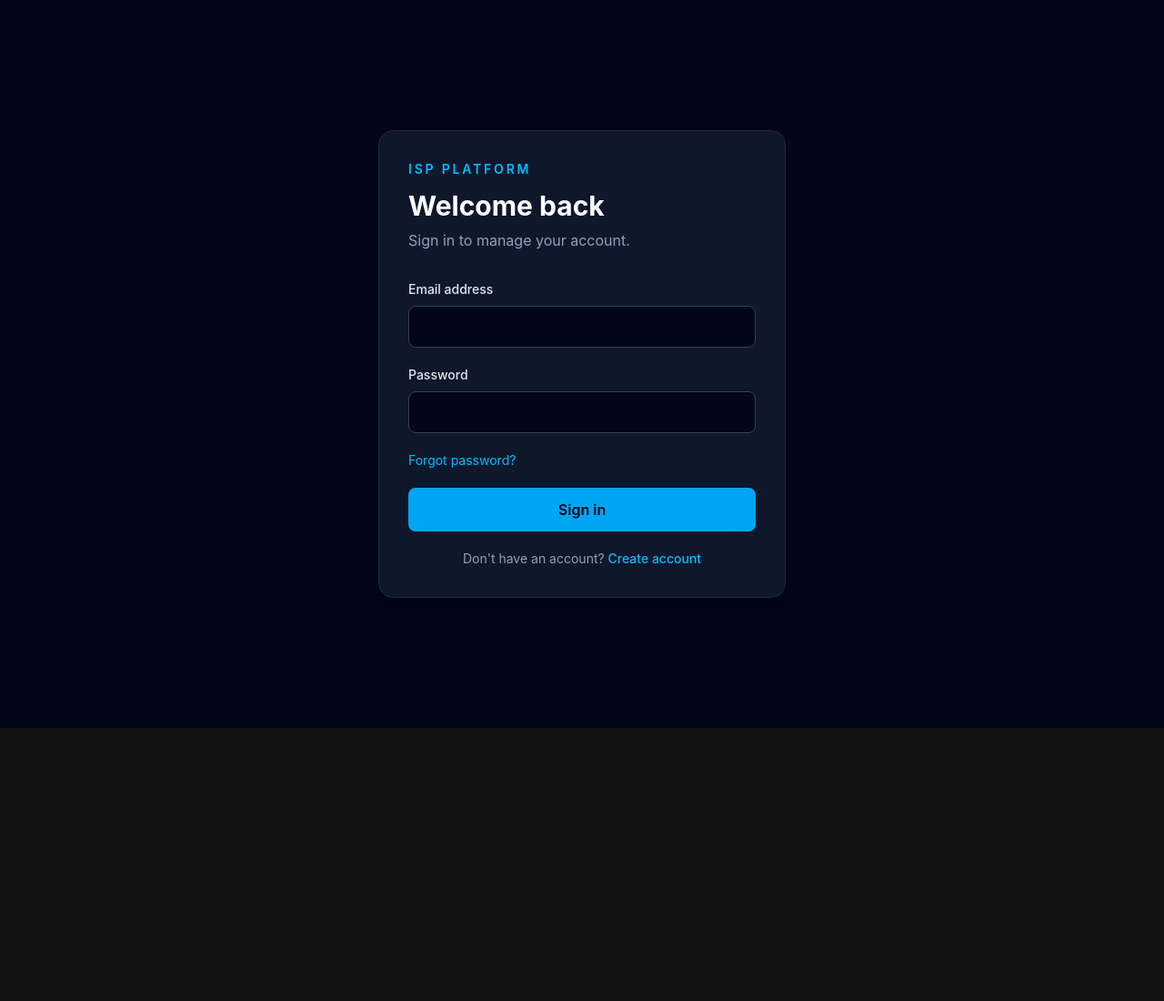
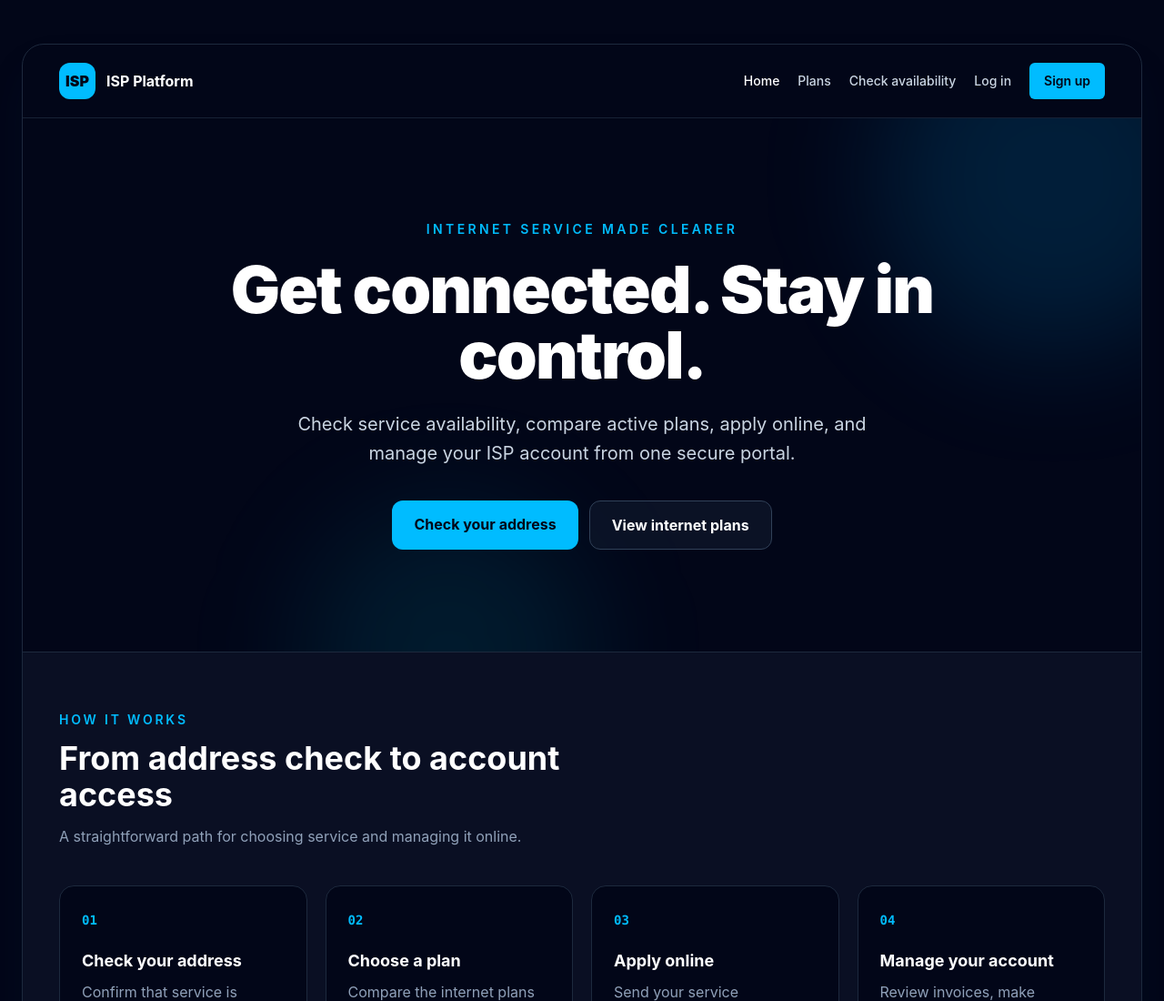
Before and after one commit to hancesooome/isp-project, a React (Vite) app in the folder apps/web/: page / in a window 1280 px wide. Shown: the top 1100 px of the page at 91% size. Before the commit the page ends 800 px from the top, so only its background shows below. Built offline with nearby package versions, Linux system fonts and the light colour scheme; no server answers.

Commit message:
feat(web): add public homepage

```diff
--- a/apps/web/src/App.tsx
+++ b/apps/web/src/App.tsx
@@ -14,6 +14,7 @@
 import { InvoiceDetailsPage } from './features/invoices/InvoiceDetailsPage'
 import { AdminBillingPage } from './features/invoices/AdminBillingPage'
 import { StatementsPage } from './features/statements/StatementsPage'
+import { HomePage } from './features/home/HomePage'
 import {
   DEFAULT_AUTHENTICATED_PATH,
   getSafeRedirect,
@@ -34,7 +35,9 @@
 
   let content: ReactNode
 
-  if (path === '/signup') {
+  if (path === '/') {
+    content = <HomePage />
+  } else if (path === '/signup') {
     content = <SignupForm />
   } else if (path === '/forgot-password') {
     content = <PasswordResetPlaceholder />
--- /dev/null
+++ b/apps/web/src/features/home/HomePage.tsx
@@ -0,0 +1,246 @@
+const journeySteps = [
+  {
+    number: '01',
+    title: 'Check your address',
+    description: 'Confirm that service is available at your installation address.',
+  },
+  {
+    number: '02',
+    title: 'Choose a plan',
+    description: 'Compare the internet plans that are currently available.',
+  },
+  {
+    number: '03',
+    title: 'Apply online',
+    description: 'Send your service application and follow its review status.',
+  },
+  {
+    number: '04',
+    title: 'Manage your account',
+    description: 'Review invoices, make secure payments, and download statements.',
+  },
+]
+
+const platformFeatures = [
+  {
+    title: 'Online applications',
+    description:
+      'Choose an available plan, submit your details, and follow the review from your account.',
+  },
+  {
+    title: 'Clear account access',
+    description:
+      'See your current service plan and application status in one customer portal.',
+  },
+  {
+    title: 'Secure online billing',
+    description:
+      'Review invoice details and use Stripe Checkout when an invoice is ready for payment.',
+  },
+  {
+    title: 'Monthly statements',
+    description:
+      'Access your available Statements of Account as private downloadable PDF files.',
+  },
+]
+
+const focusClass =
+  'rounded-md focus-visible:outline-none focus-visible:ring-2 focus-visible:ring-sky-400 focus-visible:ring-offset-2 focus-visible:ring-offset-slate-950'
+
+export function HomePage() {
+  return (
+    <div className="w-full max-w-7xl overflow-hidden rounded-3xl border border-slate-800 bg-slate-950 shadow-2xl shadow-sky-950/20">
+      <header className="border-b border-slate-800/80 px-5 py-5 sm:px-8 lg:px-10">
+        <div className="flex flex-wrap items-center justify-between gap-5">
+          <a
+            className={`flex items-center gap-3 font-bold text-white ${focusClass}`}
+            href="/"
+          >
+            <span
+              aria-hidden="true"
+              className="grid size-10 place-items-center rounded-xl bg-sky-400 font-black text-slate-950"
+            >
+              ISP
+            </span>
+            <span>ISP Platform</span>
+          </a>
+
+          <nav
+            aria-label="Public navigation"
+            className="flex flex-wrap items-center gap-x-5 gap-y-3 text-sm font-medium"
+          >
+            <a className={`text-white ${focusClass}`} href="/">
+              Home
+            </a>
+            <a
+              className={`text-slate-300 transition hover:text-white ${focusClass}`}
+              href="/plans"
+            >
+              Plans
+            </a>
+            <a
+              className={`text-slate-300 transition hover:text-white ${focusClass}`}
+              href="/availability"
+            >
+              Check availability
+            </a>
+            <a
+              className={`text-slate-300 transition hover:text-white ${focusClass}`}
+              href="/login"
+            >
+              Log in
+            </a>
+            <a
+              className={`rounded-lg bg-sky-400 px-4 py-2.5 font-semibold text-slate-950 transition hover:bg-sky-300 ${focusClass}`}
+              href="/signup"
+            >
+              Sign up
+            </a>
+          </nav>
+        </div>
+      </header>
+
+      <div className="relative isolate overflow-hidden px-5 py-16 sm:px-8 sm:py-24 lg:px-10 lg:py-28">
+        <div
+          aria-hidden="true"
+          className="absolute -right-24 -top-32 -z-10 size-96 rounded-full bg-sky-500/15 blur-3xl"
+        />
+        <div
+          aria-hidden="true"
+          className="absolute -bottom-40 left-1/4 -z-10 size-80 rounded-full bg-cyan-400/10 blur-3xl"
+        />
+
+        <section className="mx-auto max-w-4xl text-center" aria-labelledby="home-heading">
+          <p className="text-sm font-semibold uppercase tracking-[0.24em] text-sky-400">
+            Internet service made clearer
+          </p>
+          <h1
+            className="mt-5 text-4xl font-black tracking-tight text-white sm:text-6xl lg:text-7xl"
+            id="home-heading"
+          >
+            Get connected. Stay in control.
+          </h1>
+          <p className="mx-auto mt-6 max-w-2xl text-lg leading-8 text-slate-300 sm:text-xl">
+            Check service availability, compare active plans, apply online, and
+            manage your ISP account from one secure portal.
+          </p>
+          <div className="mt-9 flex flex-col justify-center gap-3 sm:flex-row">
+            <a
+              className={`rounded-xl bg-sky-400 px-6 py-3.5 font-bold text-slate-950 transition hover:bg-sky-300 ${focusClass}`}
+              href="/availability"
+            >
+              Check your address
+            </a>
+            <a
+              className={`rounded-xl border border-slate-700 bg-slate-900/70 px-6 py-3.5 font-bold text-white transition hover:border-slate-500 hover:bg-slate-800 ${focusClass}`}
+              href="/plans"
+            >
+              View internet plans
+            </a>
+          </div>
+        </section>
+      </div>
+
+      <section
+        aria-labelledby="journey-heading"
+        className="border-y border-slate-800 bg-slate-900/60 px-5 py-16 sm:px-8 lg:px-10"
+      >
+        <div className="mx-auto max-w-6xl">
+          <div className="max-w-2xl">
+            <p className="text-sm font-semibold uppercase tracking-[0.2em] text-sky-400">
+              How it works
+            </p>
+            <h2 className="mt-3 text-3xl font-bold text-white sm:text-4xl" id="journey-heading">
+              From address check to account access
+            </h2>
+            <p className="mt-3 leading-7 text-slate-400">
+              A straightforward path for choosing service and managing it online.
+            </p>
+          </div>
+
+          <ol className="mt-10 grid gap-5 sm:grid-cols-2 lg:grid-cols-4">
+            {journeySteps.map((step) => (
+              <li
+                className="rounded-2xl border border-slate-800 bg-slate-950 p-6"
+                key={step.number}
+              >
+                <span className="font-mono text-sm font-bold text-sky-400">
+                  {step.number}
+                </span>
+                <h3 className="mt-5 text-lg font-bold text-white">{step.title}</h3>
+                <p className="mt-2 leading-6 text-slate-400">{step.description}</p>
+              </li>
+            ))}
+          </ol>
+        </div>
+      </section>
+
+      <section
+        aria-labelledby="features-heading"
+        className="px-5 py-16 sm:px-8 lg:px-10 lg:py-20"
+      >
+        <div className="mx-auto max-w-6xl">
+          <div className="text-center">
+            <p className="text-sm font-semibold uppercase tracking-[0.2em] text-sky-400">
+              Your service account
+            </p>
+            <h2 className="mt-3 text-3xl font-bold text-white sm:text-4xl" id="features-heading">
+              The essentials, available online
+            </h2>
+          </div>
+
+          <div className="mt-10 grid gap-5 md:grid-cols-2">
+            {platformFeatures.map((feature) => (
+              <article
+                className="rounded-2xl border border-slate-800 bg-gradient-to-br from-slate-900 to-slate-950 p-6 sm:p-7"
+                key={feature.title}
+              >
+                <div aria-hidden="true" className="size-2 rounded-full bg-sky-400" />
+                <h3 className="mt-5 text-xl font-bold text-white">{feature.title}</h3>
+                <p className="mt-2 max-w-xl leading-7 text-slate-400">
+                  {feature.description}
+                </p>
+              </article>
+            ))}
+          </div>
+
+          <div className="mt-12 rounded-2xl border border-sky-900 bg-sky-950/40 p-7 text-center sm:p-10">
+            <h2 className="text-2xl font-bold text-white sm:text-3xl">
+              Ready to check your location?
+            </h2>
+            <p className="mx-auto mt-3 max-w-xl text-slate-300">
+              Start with your installation address, then compare the plans currently
+              available to apply for.
+            </p>
+            <a
+              className={`mt-6 inline-block rounded-xl bg-sky-400 px-6 py-3 font-bold text-slate-950 transition hover:bg-sky-300 ${focusClass}`}
+              href="/availability"
+            >
+              Check service availability
+            </a>
+          </div>
+        </div>
+      </section>
+
+      <footer className="border-t border-slate-800 bg-slate-900/50 px-5 py-8 sm:px-8 lg:px-10">
+        <div className="flex flex-col gap-5 text-sm text-slate-400 sm:flex-row sm:items-center sm:justify-between">
+          <p>© {new Date().getFullYear()} ISP Platform</p>
+          <nav aria-label="Footer navigation" className="flex flex-wrap gap-5">
+            <a className={`transition hover:text-white ${focusClass}`} href="/plans">
+              Plans
+            </a>
+            <a className={`transition hover:text-white ${focusClass}`} href="/availability">
+              Availability
+            </a>
+            <a className={`transition hover:text-white ${focusClass}`} href="/login">
+              Log in
+            </a>
+            <a className={`transition hover:text-white ${focusClass}`} href="/signup">
+              Sign up
+            </a>
+          </nav>
+        </div>
+      </footer>
+    </div>
+  )
+}
```
Also changed, not shown: 2 other files (tests, documents, lock files or other folders).
